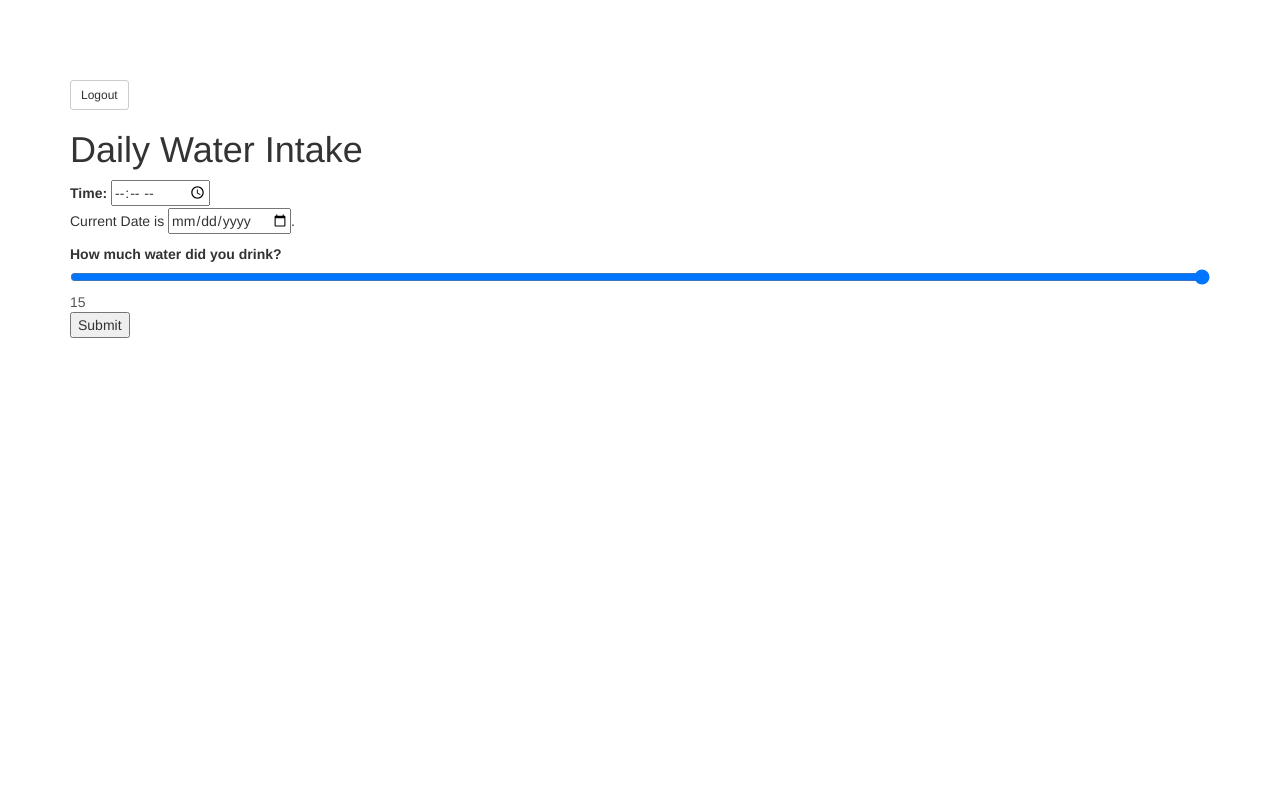
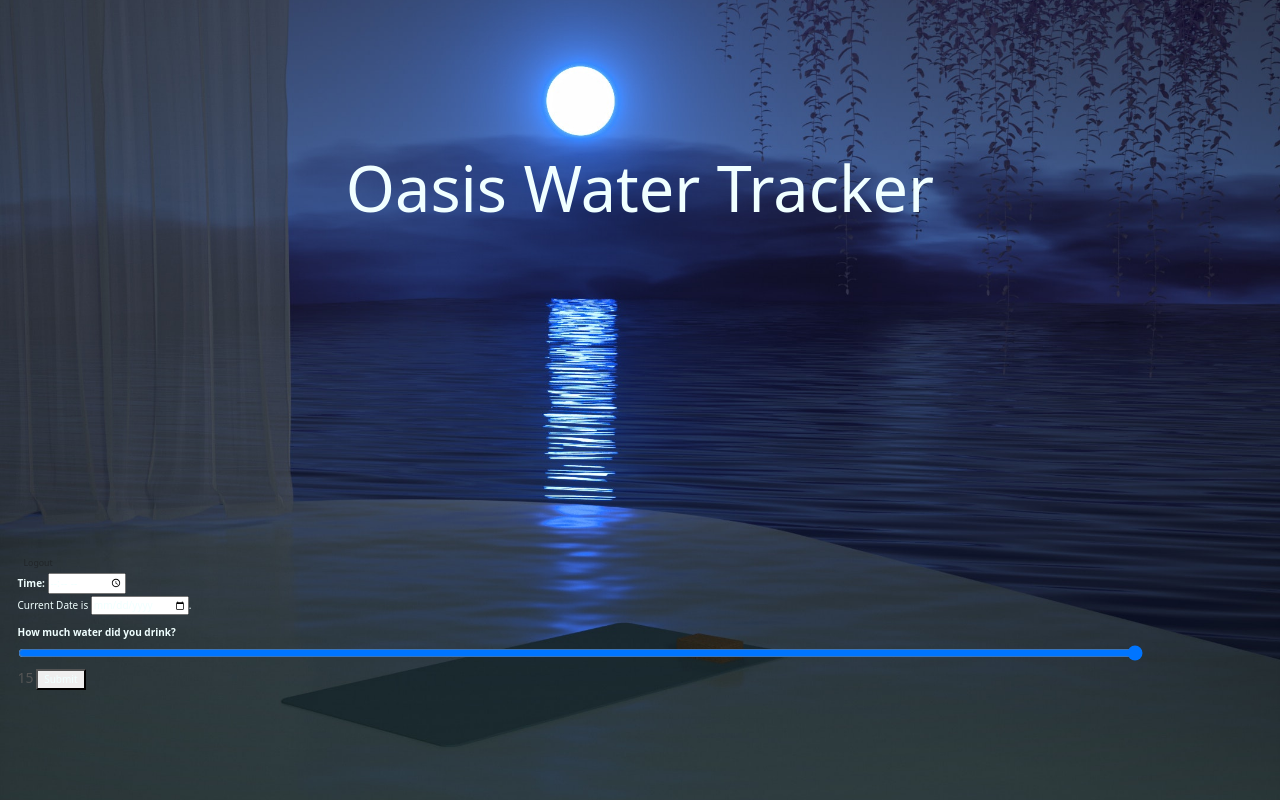
Before and after one commit to SoftestEngineer98/The-Daily-Water-Tracker, a Node server app: template views/profile.ejs in a window 1280 px wide. Run offline with Node 20, Linux system fonts and the light colour scheme; the template is opened without the code that fills it, so the values that code supplies are empty; some libraries are stand-ins or nearby versions.

Commit message:
added more css and made and connected it to the correct mongodb

```diff
--- a/config/database.js
+++ b/config/database.js
@@ -1,5 +1,5 @@
 // config/database.js
 module.exports = {
-    'url' :'mongodb+srv://Mcontreras11:dTxbnYBe2XZjRcGJ@cluster0.2exur.mongodb.net/cluster0?retryWrites=true&w=majority',
+    'url' :'mongodb+srv://SoftestEngineer:fFERzND6Q8YBoU13@cluster0.qk3nb.mongodb.net/waterApp?retryWrites=true&w=majority',
     'dbName': 'waterApp'
 };
--- a/public/style.css
+++ b/public/style.css
@@ -1,7 +1,53 @@
 body{
-  padding-top:80px;
   word-wrap:break-word;
 }
+
 img{
   height: 200px;
 }
+
+.indexPage{
+  height: 100vh;
+  width: 100vw;
+  background-image: url('img/dayWater.jpeg');
+  background-size: cover;
+  background-position: center;
+}
+
+.indexPage .container{
+  padding-top:80px;
+}
+
+.profilePage .container{
+  margin-left: 10px;
+  margin-bottom: 100px;
+  bottom: 0;
+  position: absolute;
+  left: 0;
+}
+
+.profilePage .headline{
+  padding-top: 150px;
+  text-align: center;
+  font-size: 63px;
+}
+.jumbotron{
+  background-color: unset;
+}
+
+.profilePage{
+  height: 100vh;
+  width: 100vw;
+  background-image: url('img/nightWater.jpeg');
+  background-size: cover;
+  background-position: center;
+  color: azure;
+}
+
+.lightText{
+  color: azure;
+}
+
+.entries{
+
+}
--- a/views/connect-local.ejs
+++ b/views/connect-local.ejs
@@ -1,7 +1,7 @@
 <!doctype html>
 <html>
 <head>
-    <title>21 Savage Fan Site</title>
+    <title>Oasis Water Tracker</title>
     <link rel="stylesheet" href="//netdna.bootstrapcdn.com/bootstrap/3.0.2/css/bootstrap.min.css">
     <link rel="stylesheet" href="//netdna.bootstrapcdn.com/font-awesome/4.0.3/css/font-awesome.min.css">
     <link rel="stylesheet" href="style.css">
--- a/views/login.ejs
+++ b/views/login.ejs
@@ -1,7 +1,7 @@
 <!doctype html>
 <html>
 <head>
-    <title>21 Savage Fan Site</title>
+    <title>Oasis Water Tracker</title>
     <link rel="stylesheet" href="//netdna.bootstrapcdn.com/bootstrap/3.0.2/css/bootstrap.min.css">
     <link rel="stylesheet" href="//netdna.bootstrapcdn.com/font-awesome/4.0.3/css/font-awesome.min.css">
     <link rel="stylesheet" href="style.css">
--- a/views/profile.ejs
+++ b/views/profile.ejs
@@ -2,22 +2,25 @@
 <html>
 
 <head>
-  <title>Daily Water Intake</title>
+  <title>Oasis Water Tracker</title>
   <link rel="stylesheet" href="//netdna.bootstrapcdn.com/bootstrap/3.0.2/css/bootstrap.min.css">
   <link rel="stylesheet" href="//netdna.bootstrapcdn.com/font-awesome/4.0.3/css/font-awesome.min.css">
   <link rel="stylesheet" href="style.css">
+  <link href="https://cdn.jsdelivr.net/npm/bootstrap@5.1.3/dist/css/bootstrap.min.css" rel="stylesheet"
+    integrity="sha384-1BmE4kWBq78iYhFldvKuhfTAU6auU8tT94WrHftjDbrCEXSU1oBoqyl2QvZ6jIW3" crossorigin="anonymous">
 </head>
 
 <body>
+  <div class="profilePage">
+
+    <h1 class="headline lightText">Oasis Water Tracker </h1>
+
     <div class="container">
 
       <a href="/logout" class="btn btn-default btn-sm">Logout</a>
 
       <section>
-    <h1>Daily Water Intake</h1>
-
         <form action="/profile" method="POST">
-
 
           <label for="time">Time:</label>
           <input type="time" id="timeOfDrink" name="time">
@@ -34,7 +37,8 @@
 
         </form>
       </section>
-    <section>
+
+      <section class="entries">
         <h3></h3>
             <ul class="messages">
             <% for(var i=0; i<messages.length; i++) {%>
@@ -53,7 +57,12 @@
 
       <script src="main.js"></script>
       <script src="https://kit.fontawesome.com/c0e668a8ad.js" crossorigin="anonymous"></script>
+      <script src="https://cdn.jsdelivr.net/npm/bootstrap@5.1.3/dist/js/bootstrap.bundle.min.js"
+      integrity="sha384-ka7Sk0Gln4gmtz2MlQnikT1wXgYsOg+OMhuP+IlRH9sENBO0LRn5q+8nbTov4+1p"
+      crossorigin="anonymous"></script>
 
+    </div>
+  </div>
 </body>
 
 </html>
--- a/views/signup.ejs
+++ b/views/signup.ejs
@@ -1,7 +1,7 @@
 <!doctype html>
 <html>
 <head>
-    <title>21 Savage Fan Site</title>
+    <title>Oasis Water Tracker</title>
     <link rel="stylesheet" href="//netdna.bootstrapcdn.com/bootstrap/3.0.2/css/bootstrap.min.css">
     <link rel="stylesheet" href="//netdna.bootstrapcdn.com/font-awesome/4.0.3/css/font-awesome.min.css">
     <link rel="stylesheet" href="style.css">
```
Also changed, not shown: app/routes.js (+5 -5 lines), views/index.ejs (+7 -3 lines), public/img/dayWater.jpeg (added), public/img/nightWater.jpeg (added), 2 other files. Lines whose indentation alone changed are shown as unchanged.
